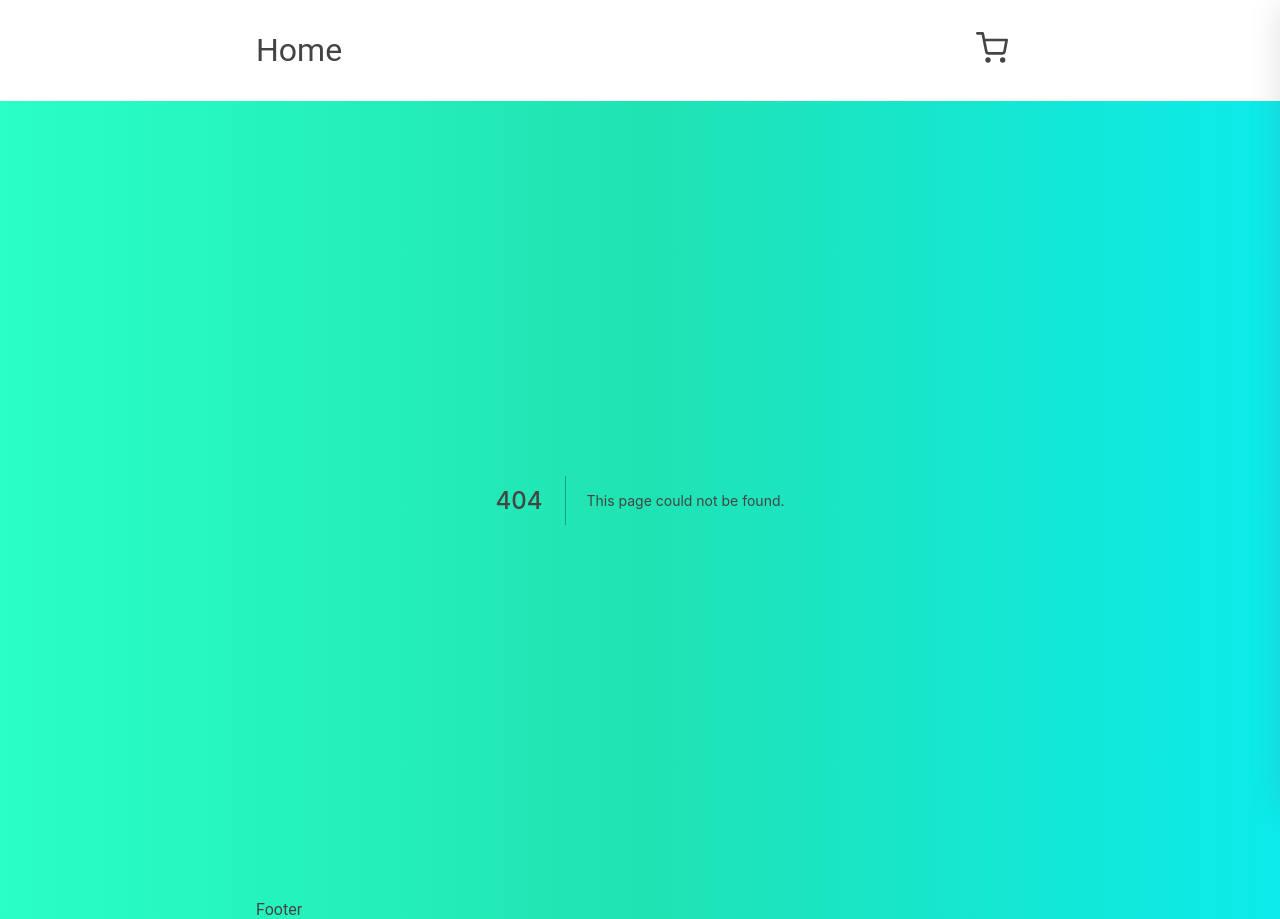
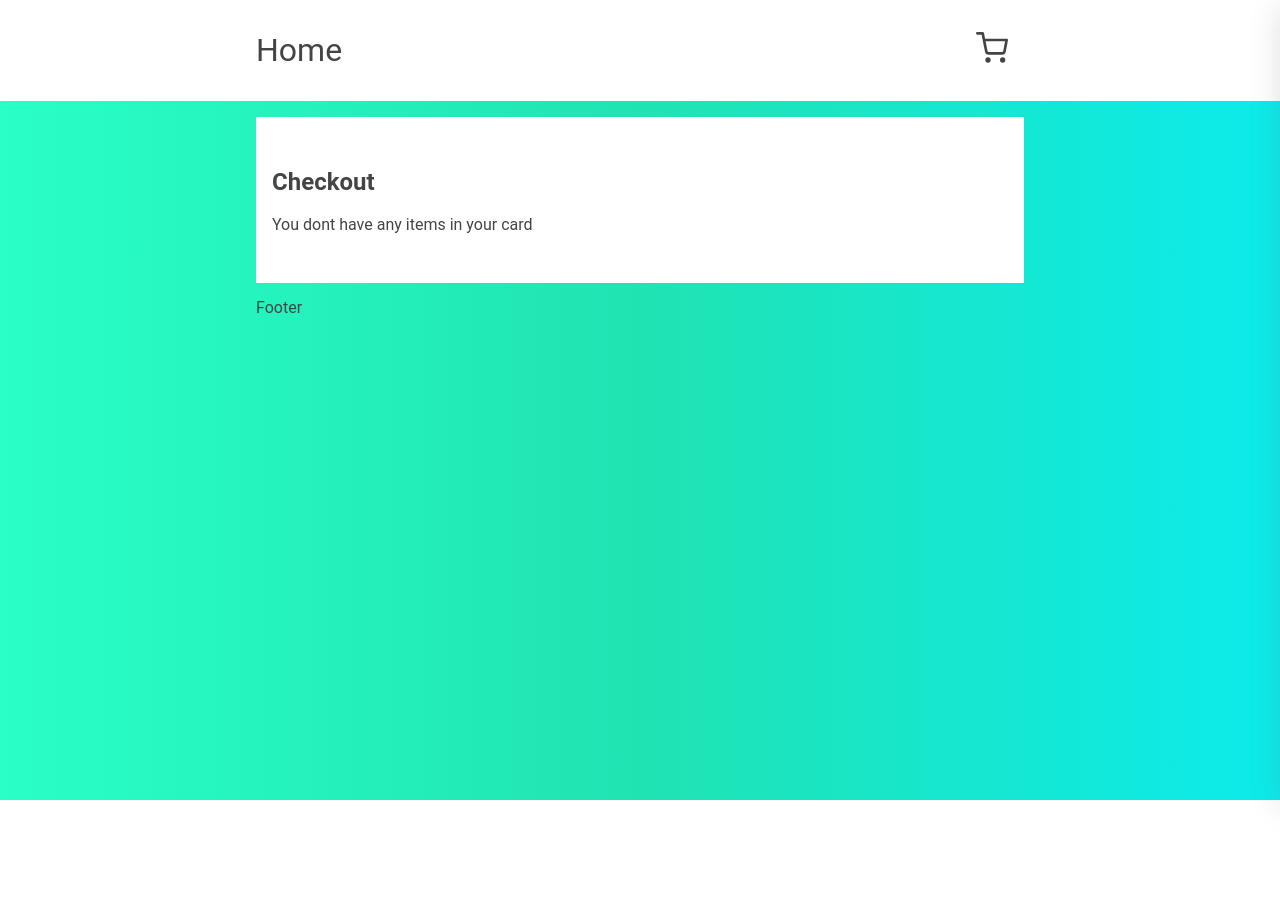
Before and after one commit to dcarreda/next-store, a Next.js app: page /checkout in a window 1280 px wide. Before the commit this address had no page. After the commit the page ends 800 px from the top, so only its background shows below. Built offline with nearby package versions, Linux system fonts and the light colour scheme.

Commit message:
checkout, cancel and sucess pages

```diff
--- a/components/Cart.js
+++ b/components/Cart.js
@@ -1,6 +1,7 @@
 import styled from "styled-components"
 import { AiOutlineClose } from "react-icons/ai"
 import useCart from "../hooks/useCart"
+import { useRouter } from "next/router"
 
 const Container = styled.div`
     position: fixed;
@@ -69,13 +70,21 @@ const Button = styled.button`
 
 `
 
+
+
 function Cart() {
-    const { cart, isOpen, openCart, closeCart } = useCart();
+    const { cart, isOpen, openCart, closeCart, total } = useCart();
+    const router = useRouter();
+
+    const navigateToCheckout = () => {
+        closeCart();
+        router.push("/checkout");
+    }
 
     const handleCloseCart = () => {
         closeCart();
     }
-    var total = 0;
+
     return (
         <Container isOpen={isOpen}>
             <XContainer>
@@ -83,9 +92,10 @@ function Cart() {
             </XContainer>
             <ContentContainer>
                 <Title>Cart</Title>
+                {cart.length > 0 ? (
+                    <>
                         <ItemList>
                             {cart.map(i => {
-                        total = i.price * i.qty;
 
                                 return (
 
@@ -101,7 +111,13 @@ function Cart() {
                             <span>Total</span>
                             <span>{total}</span>
                         </Total>
-                <Button>Checkout</Button>
+                        <Button onClick={navigateToCheckout}>Checkout</Button>
+                    </>
+                ) : (
+                        <p>Cart is empty</p>
+                    )
+                }
+
 
             </ContentContainer>
         </Container>
--- /dev/null
+++ b/components/styled/Page.js
@@ -0,0 +1,10 @@
+import styled from "styled-components"
+
+const Page = styled.div`
+    background: white;
+    padding: 2rem 1rem;
+    margin: 1rem 0;
+`
+
+
+export default Page
--- a/context/Cart.js
+++ b/context/Cart.js
@@ -10,20 +10,38 @@ const Cart = ({ children }) => {
     const getInitialCart = () => JSON.parse(localStorage.getItem("cart"))
     const [cart, setCart] = useState([]);
 
+
     const [isOpen, setIsOpen] = useState(false);
+    const [total, setTotal] = useState(0);
 
     useEffect(() => {
         const initialCart = getInitialCart()
         if (initialCart) {
             setCart(initialCart);
         }
+
     }, [])
 
     useEffect(() => {
         //write to local storage
         localStorage.setItem('cart', JSON.stringify(cart))
+        let newTotal = 0;
+
+        cart.forEach((item) => (newTotal += item.price * item.qty))
+        setTotal(newTotal)
 
     }, [cart])
+
+    const clearCart = () => {
+        localStorage.removeItem("cart");
+        setCart([]);
+    }
+
+    const isEmpty = () => {
+        if (cart.length === 0)
+            return true;
+        else return false;
+    }
 
     const openCart = () => {
         setIsOpen(true)
@@ -59,6 +77,9 @@ const Cart = ({ children }) => {
         openCart,
         closeCart,
         isOpen,
+        isEmpty,
+        total,
+        clearCart
     }
     return (
         <ContextCart.Provider value={exposed}>
--- a/pages/_app.js
+++ b/pages/_app.js
@@ -11,6 +11,7 @@ const Container = styled.div`
     @import url('https://fonts.googleapis.com/css2?family=Roboto:wght@400;700&display=swap');
     font-family: 'Roboto', sans-serif;
     color: #444;
+    min-height: 100vh;
 `
 
 const Page = styled.div`
--- /dev/null
+++ b/pages/checkout.js
@@ -0,0 +1,74 @@
+import Page from "../components/styled/Page"
+import useCart from "../hooks/useCart"
+import styled from "styled-components"
+
+const ItemList = styled.ul`
+    padding-left: 0;
+`
+const Item = styled.li`
+    list-style:none;
+    display: flex;
+    justify-content: space-between;
+    border-bottom: 1px solid #EFEFEF
+
+`
+const Total = styled.p`
+    display: flex;
+    justify-content: space-between;
+    border-top: 1px solid #EFEFEF
+    font-size:2rem;
+`
+const Button = styled.button`
+    color: white;
+    background: -webkit-linear-gradient(to right, #29ffc6, #20e3b2, #0cebeb);  /* Chrome 10-25, Safari 5.1-6 */
+    background: linear-gradient(to right, #29ffc6, #20e3b2, #0cebeb); /* W3C, IE 10+/ Edge, Firefox 16+, Chrome 26+, Opera 12+, Safari 7+ */    outline: none;
+    border: none;
+    font-size: 2rem;
+    width: 100%;
+    padding: 1.5rem;
+    transition: 0.5s;
+    &:hover{
+        transform: scale(1.1);
+    }
+
+`
+function checkout() {
+    const navigateTobuy = () => {
+        console.log("buy")
+    }
+    const { cart, total } = useCart();
+
+
+    return (
+        <Page>
+            <h2>Checkout</h2>
+
+            {cart.length > 0 ? (
+                <>
+                    <ItemList>
+                        {cart.map(i => {
+
+                            return (
+
+                                <Item>
+                                    <span>{i.qty}x{i.name}</span>
+                                    <span>{i.price}€</span>
+
+                                </Item>
+                            )
+                        })}
+                    </ItemList>
+                    <Total>
+                        <span>Total</span>
+                        <span>{total}</span>
+                    </Total>
+                    <Button onClick={navigateTobuy}>Buy</Button>
+                </>
+            ) : (
+                    <p>You dont have any items in your card</p>
+                )}
+        </Page>
+    )
+}
+
+export default checkout
```
Also changed, not shown: pages/cancel.js (added, +11 -0 lines), pages/products/[product].js (+4 -7 lines), pages/success.js (added, +21 -0 lines). Lines whose indentation alone changed are shown as unchanged.
